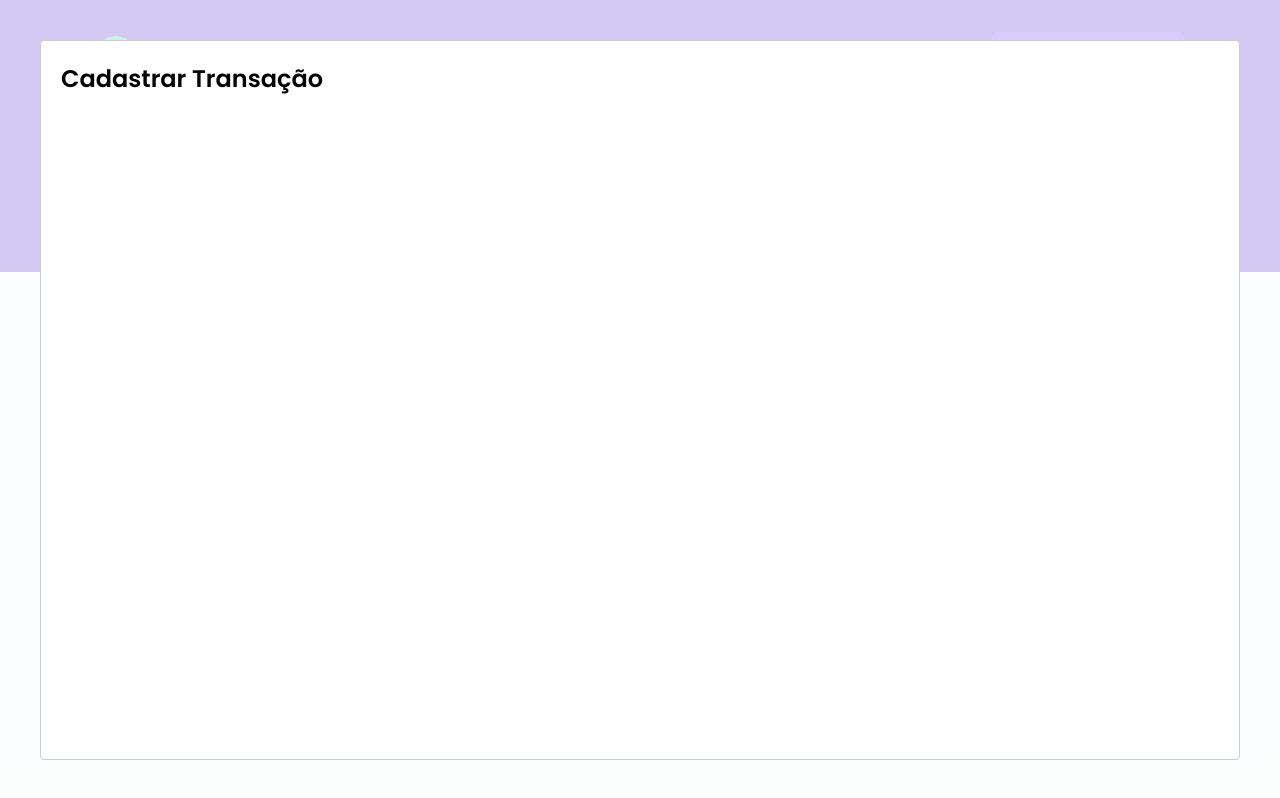
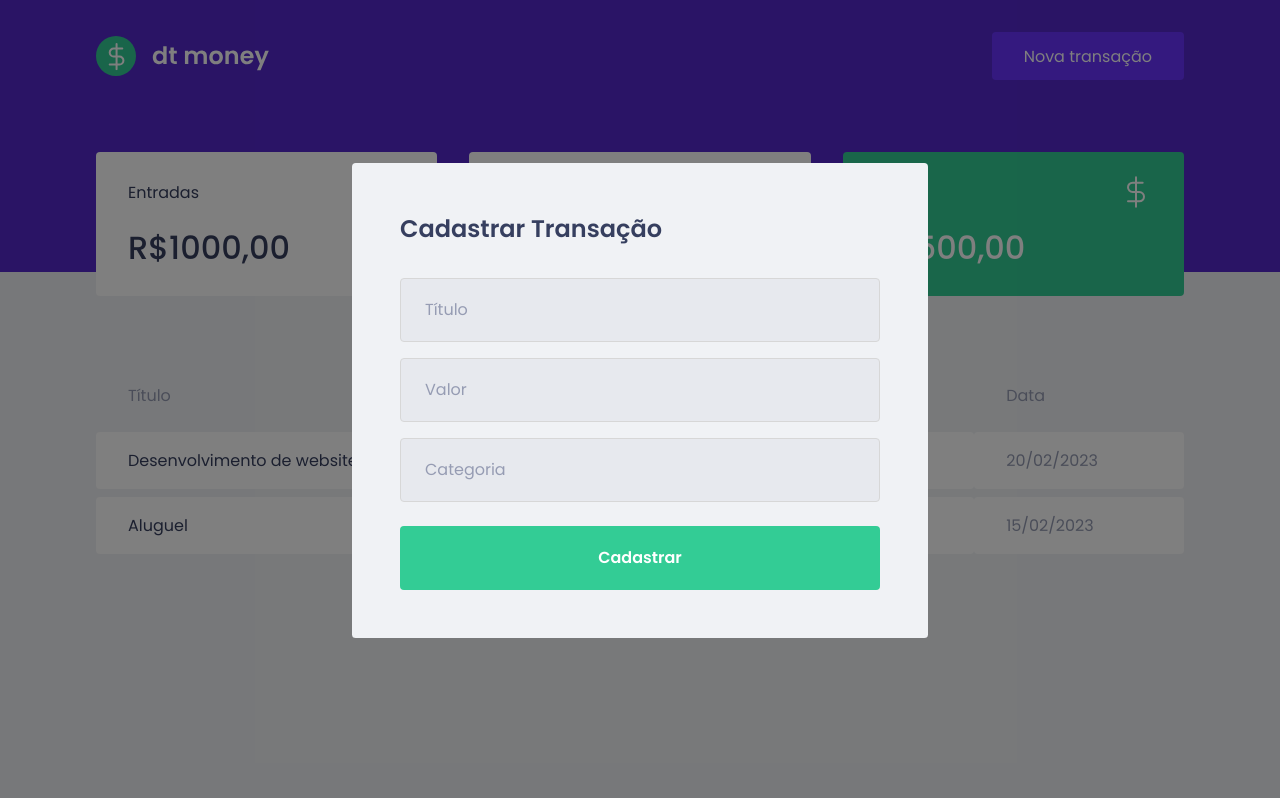
Before and after one commit to kevinCubas/dtmoney-dashboard, a React (Create React App) app: page / in a window 1280 px wide. Both pictures are taken after a click on the button "Nova transação". Built offline with nearby package versions, Linux system fonts and the light colour scheme; no server answers; what miragejs would draw is missing.

Commit message:
style: modal form style

```diff
--- a/src/components/NewTransactionModal/index.tsx
+++ b/src/components/NewTransactionModal/index.tsx
@@ -1,4 +1,6 @@
 import Modal from "react-modal";
+import { Container } from "./style";
+import CloseImg from "../../assets/close.svg";
 
 interface INewTransactionModalProps {
   isOpen: boolean;
@@ -10,8 +12,17 @@
     <Modal
       isOpen={isOpen}
       onRequestClose={onRequestClose}
+      overlayClassName="react-modal-overlay"
+      className="react-modal-content"
     >
-      <h2>Cadastrar Transação</h2>
+      <Container>
+        <h2>Cadastrar Transação</h2>
+
+        <input placeholder="Título" />
+        <input type="number" placeholder="Valor" />
+        <input placeholder="Categoria" />
+        <button type="submit">Cadastrar</button>
+      </Container>
     </Modal>
   )
 }
--- a/src/components/NewTransactionModal/style.ts
+++ b/src/components/NewTransactionModal/style.ts
@@ -1,3 +1,48 @@
 import styled from "styled-components";
 
-export const Container = styled.div``
+export const Container = styled.form`
+  h2 {
+    color: var(--text-title);
+    font: 1.5rem;
+    margin-bottom: 2rem;
+  }
+  input {
+    width: 100%;
+    padding: 0 1.5rem;
+    height: 4rem;
+
+    border-radius: 0.25rem;
+    border: 1px solid #d7d7d7;
+    background-color: #e7e9ee;
+
+    font-weight: 400;
+    font-size: 1rem;
+
+    &::placeholder {
+     color:var(--text-body);
+    }
+
+    /* every input preceded by some input */
+    & + input {
+      margin-top: 1rem;
+    }
+  }
+
+  button[type="submit"] {
+    width: 100%;
+    padding: 0 1.5rem;
+    height: 4rem;
+    background-color: var(--green);
+    color: #fff;
+    border-radius: 0.25rem;
+    border: 0;
+    font-size: 1rem;
+    font-weight: 600;
+    margin-top: 1.5rem;
+
+    transition: filter 0.2s;
+    &:hover {
+      filter: brightness(0.9);
+    }
+  }
+`
--- a/src/styles/global.ts
+++ b/src/styles/global.ts
@@ -53,4 +53,22 @@
     opacity: 0.6;
     cursor: not-allowed;
   }
+
+  .react-modal-overlay {
+    background-color: rgba(0, 0, 0, 0.5);
+    position: fixed;
+    inset: 0;
+
+    display: flex;
+    align-items: center;
+    justify-content: center;
+  }
+  .react-modal-content {
+    width: 100%;
+    max-width: 576px;
+    background-color: var(--background);
+    padding: 3rem;
+    position: relative;
+    border-radius: 0.24rem;
+  }
 `
```
